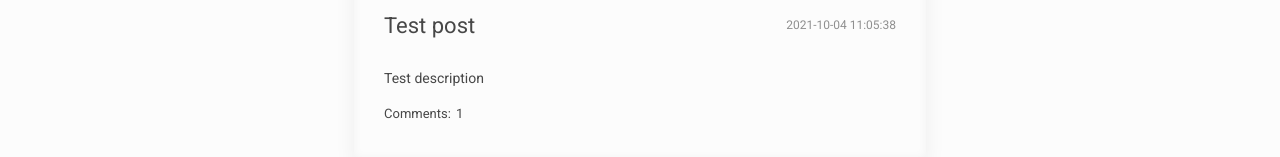
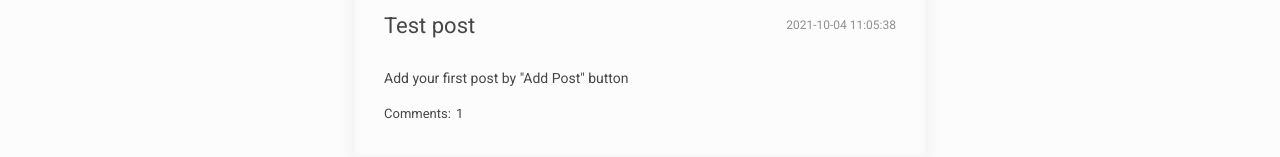
Before and after one commit to ok-webdev/hybrid-test-task, a Vue app: page / in a window 1280 px wide. Shown: the part 185-342 px from the top of the page. Built offline with nearby package versions, Linux system fonts and the light colour scheme.

Commit message:
add idCount to cards, path / add localeStorage

```diff
--- a/src/components/blog/CardPost.vue
+++ b/src/components/blog/CardPost.vue
@@ -1,5 +1,5 @@
 <template>
-  <router-link to="/post" class="blog">
+  <router-link :to="{path: `/post/${id}`}" class="blog">
     <header class="blog__header">
       <h2 class="blog__title">{{title !== '' ? title : 'No title'}}</h2>
       <p class="blog__date">{{date}}</p>
@@ -15,14 +15,18 @@
 export default {
   name: 'CardPost',
   props: {
+    id: {
+      type: Number,
+      required: true
+    },
+    date: {
+      type: String,
+      required: true
+    },
     title: {
       type: String,
       required: false,
       default: ''
-    },
-    date: {
-      type: String,
-      required: true
     },
     description: {
       type: String,
--- a/src/router/index.js
+++ b/src/router/index.js
@@ -12,9 +12,10 @@ const routes = [
     component: PostCards
   },
   {
-    path: '/post',
+    path: '/post/:postId',
     name: 'Post',
-    component: PostView
+    component: PostView,
+    props: true
   }
 ];
 
--- a/src/views/PostCards.vue
+++ b/src/views/PostCards.vue
@@ -8,7 +8,8 @@
     <div class="content">
       <card-post
         v-for="post in posts"
-        :key="post.date"
+        :key="post.id"
+        :id="post.id"
         :date="post.date"
         :title="post.title"
         :description="post.description"
@@ -40,8 +41,9 @@ export default {
   },
   data() {
     return {
+      count: 1,
       posts: [
-        {date: new Date().toISOString().replace(/T/, ' ').replace(/\..+/, ''), title: 'Test post', description: 'Test description', content: 'Lorem ipsum dolor sit amet, consectetur adipiscing elit, sed do eiusmod tempor incididunt ut labore et dolore magna aliqua. Ut enim ad minim veniam, quis nostrud exercitation ullamco laboris nisi ut aliquip ex ea commodo consequat. Duis aute irure dolor in reprehenderit in voluptate velit esse cillum dolore eu fugiat nulla pariatur. Excepteur sint occaecat cupidatat non proident, sunt in culpa qui officia deserunt mollit anim id est laborum.', comments: [{name: 'User', text: 'Lorem ipsum dolor sit amet, consectetur adipiscing elit, sed do eiusmod tempor incididunt ut labore et dolore magna aliqua.'}]}
+        {id: 1, date: new Date().toISOString().replace(/T/, ' ').replace(/\..+/, ''), title: 'Test post', description: 'Add your first post by "Add Post" button', content: 'Lorem ipsum dolor sit amet, consectetur adipiscing elit, sed do eiusmod tempor incididunt ut labore et dolore magna aliqua. Ut enim ad minim veniam, quis nostrud exercitation ullamco laboris nisi ut aliquip ex ea commodo consequat. Duis aute irure dolor in reprehenderit in voluptate velit esse cillum dolore eu fugiat nulla pariatur. Excepteur sint occaecat cupidatat non proident, sunt in culpa qui officia deserunt mollit anim id est laborum.', comments: [{name: 'User', text: 'Lorem ipsum dolor sit amet, consectetur adipiscing elit, sed do eiusmod tempor incididunt ut labore et dolore magna aliqua.'}]}
       ],
       isModal: false,
     }
@@ -54,7 +56,9 @@ export default {
       this.isModal = false;
     },
     addPostHandle(data) {
+      this.count++;
       const newPost = {
+        id: this.count,
         date: new Date().toISOString().replace(/T/, ' ').replace(/\..+/, ''),
         title: data.postTitle,
         description: data.postDescription,
@@ -62,8 +66,14 @@ export default {
         comments: []
       };
       this.posts.push(newPost);
+      localStorage.setItem('posts', JSON.stringify(this.posts));
+      this.posts = JSON.parse(localStorage.getItem('posts'));
       this.hideModal();
     }
+  },
+  mounted() {
+    localStorage.setItem('posts', JSON.stringify(this.posts));
+    this.posts = JSON.parse(localStorage.getItem('posts'));
   }
 }
 </script>
```
